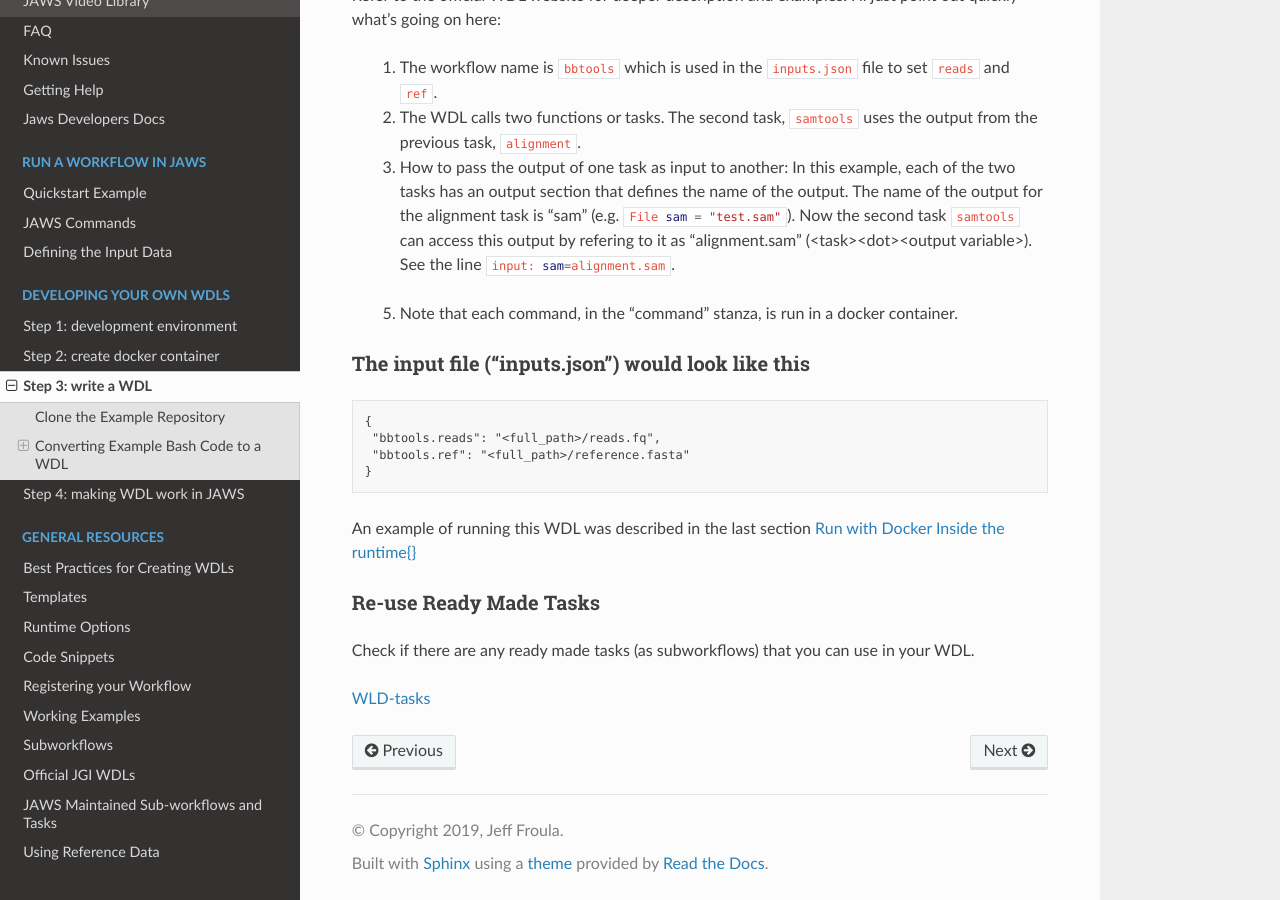
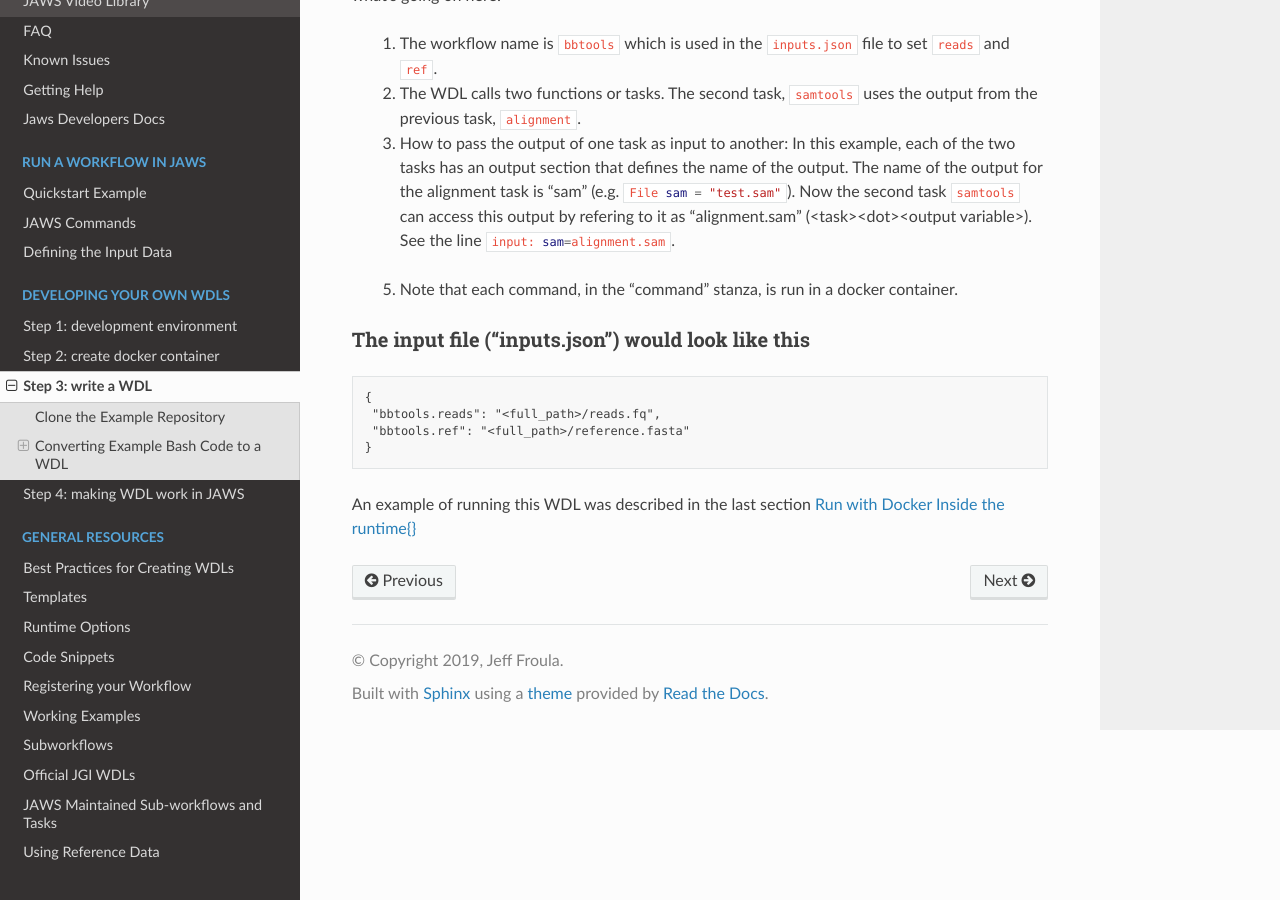
Before and after one commit to JGI-Bioinformatics/jaws, a Sphinx documentation site: the page built from docs/sphinx/source/Tutorials/building_wdls.rst, in a window 1280 px wide and 900 px high, scrolled down 2004 px. Built offline with Sphinx 7.4.7 and the Read the Docs theme 2.0.0, drawn with Linux system fonts in a browser that asks for light colours; some of the changed text lies outside the part shown.

Commit message:
Revert "Merge branch '1129-add-wdl-tasks-to-jaws-docs-2' into 'main'"
This reverts merge request !1087

```diff
--- a/docs/sphinx/source/Tutorials/building_wdls.rst
+++ b/docs/sphinx/source/Tutorials/building_wdls.rst
@@ -16,7 +16,6 @@ Some useful links
 
     * start with the official `WDL site <https://software.broadinstitute.org/wdl/documentation/>`_
     * `real world examples <https://software.broadinstitute.org/wdl/documentation/topic?name=wdl-scripts>`_.
-    * Re-usable subworkflow tasks: `WLD-tasks <https://gitlab.com/jgi-doe/wdl-tasks.git>`_
 
 
 ****************************
@@ -128,10 +127,3 @@ The input file ("inputs.json") would look like this
 
 
 An example of running this WDL was described in the last section :ref:`Run with Docker Inside the runtime{} <run with conf>`
-
-
-Re-use Ready Made Tasks
------------------------
-Check if there are any ready made tasks (as subworkflows) that you can use in your WDL.
-
-`WLD-tasks <https://gitlab.com/jgi-doe/wdl-tasks.git>`_
```
Also changed, not shown: docs/sphinx/source/Tutorials/subworkflows.rst (+5 -15 lines).
